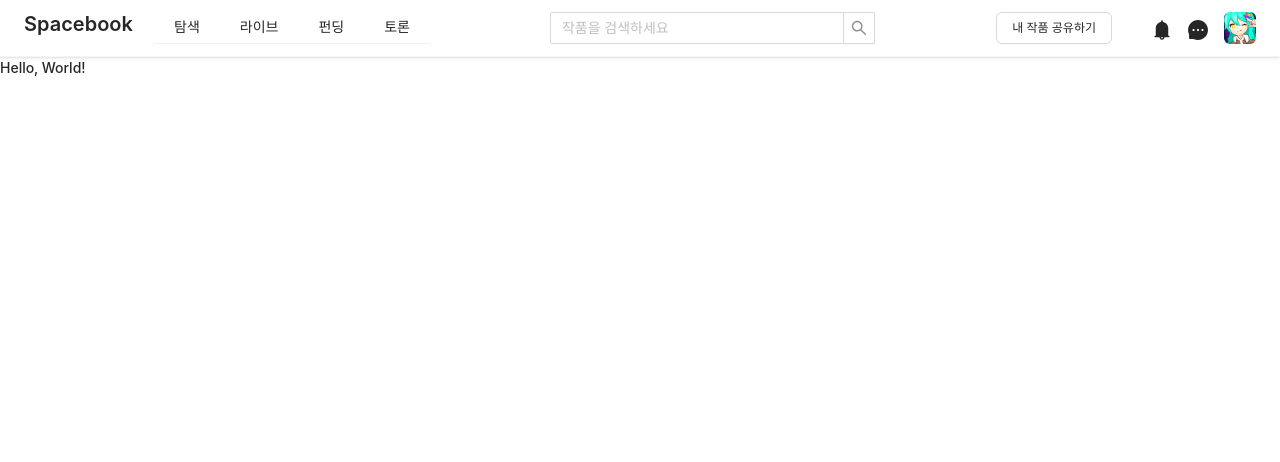
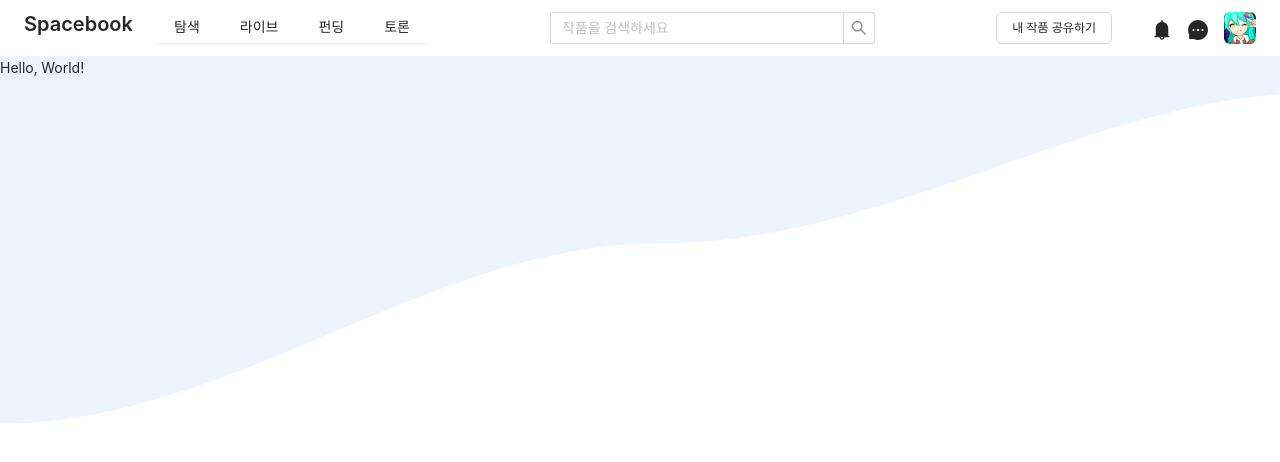
Before and after one commit to team-backspace/frontend, a React (Vite) app: page / in a window 1280 px wide. Shown: the top 462 px of the page. Built offline with nearby package versions, Linux system fonts and the light colour scheme.

Commit message:
feat(pages.main): background wave

```diff
--- a/src/pages/Main.jsx
+++ b/src/pages/Main.jsx
@@ -3,7 +3,19 @@ import React, { Component } from "react";
 class Main extends Component {
     render () {
         return (
-            <h1>Hello, World!</h1>
+            <>
+                <div className = "relative">
+                    <div className = "relative z-50">
+                        Hello, World!
+                    </div>
+                    <div className = "absolute top-0 bottom-0">
+                        <div className = "h-30 md:h-20 lg:h-10 xl:h-0 bg-color-lightbg" />
+                        <svg xmlns="http://www.w3.org/2000/svg" viewBox="0 0 3096.071 886.83" className = "w-screen z-0">
+                            <path id="background" d="M1499.543,436.771C970.786,436.771,498.915,760.324,0,796.944V887.33H3096.071V.5C2534.358.5,2059.073,436.771,1499.543,436.771Z" transform="translate(3096.071 887.33) rotate(180)" fill="#eef4ff"/>
+                        </svg>
+                    </div>
+                </div>
+            </>
         )
     }
 }
--- a/windi.config.js
+++ b/windi.config.js
@@ -6,7 +6,8 @@ export default defineConfig({
         extend: {
             colors: {
                 "color-lblue": "#0880AE",
-                "color-dblue": "#026f99"
+                "color-dblue": "#026f99",
+                "color-lightbg": "#eef4ff"
             }
         }
     },
```
